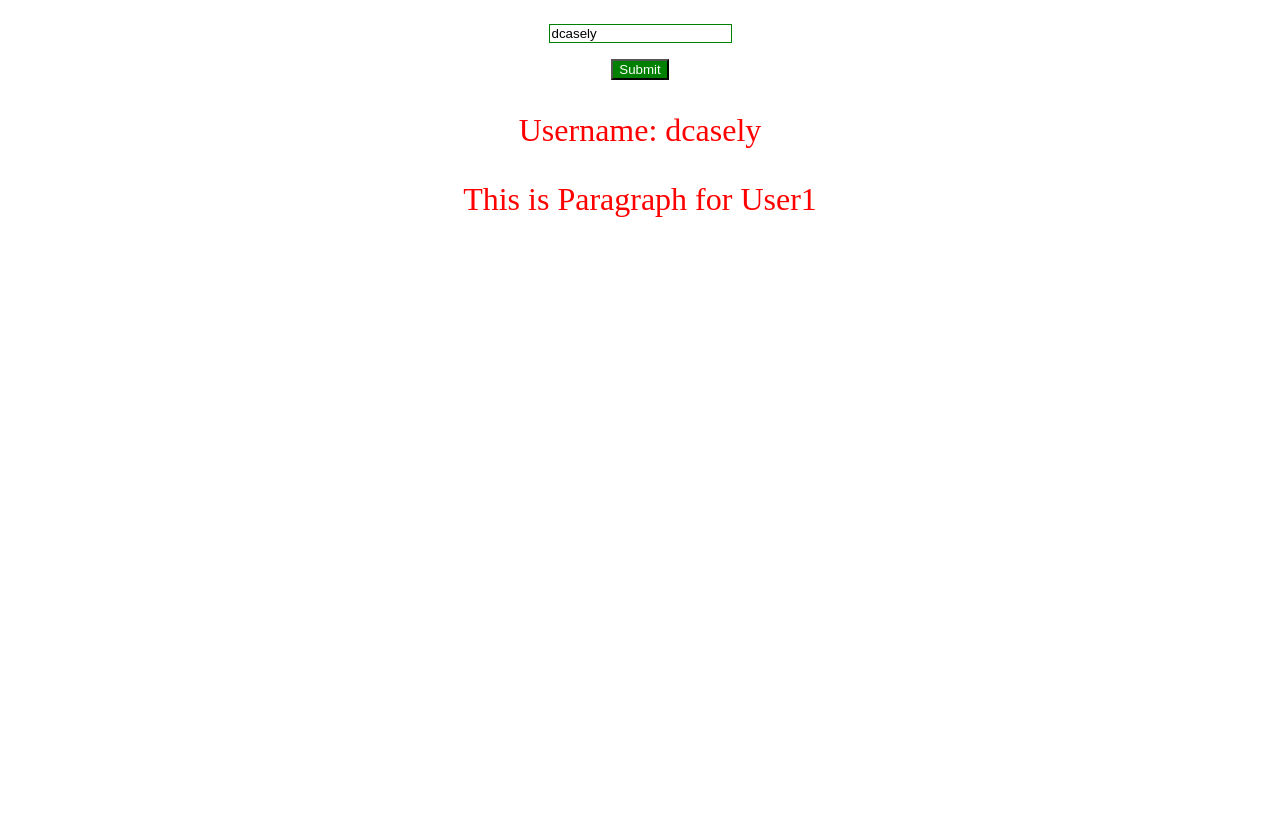
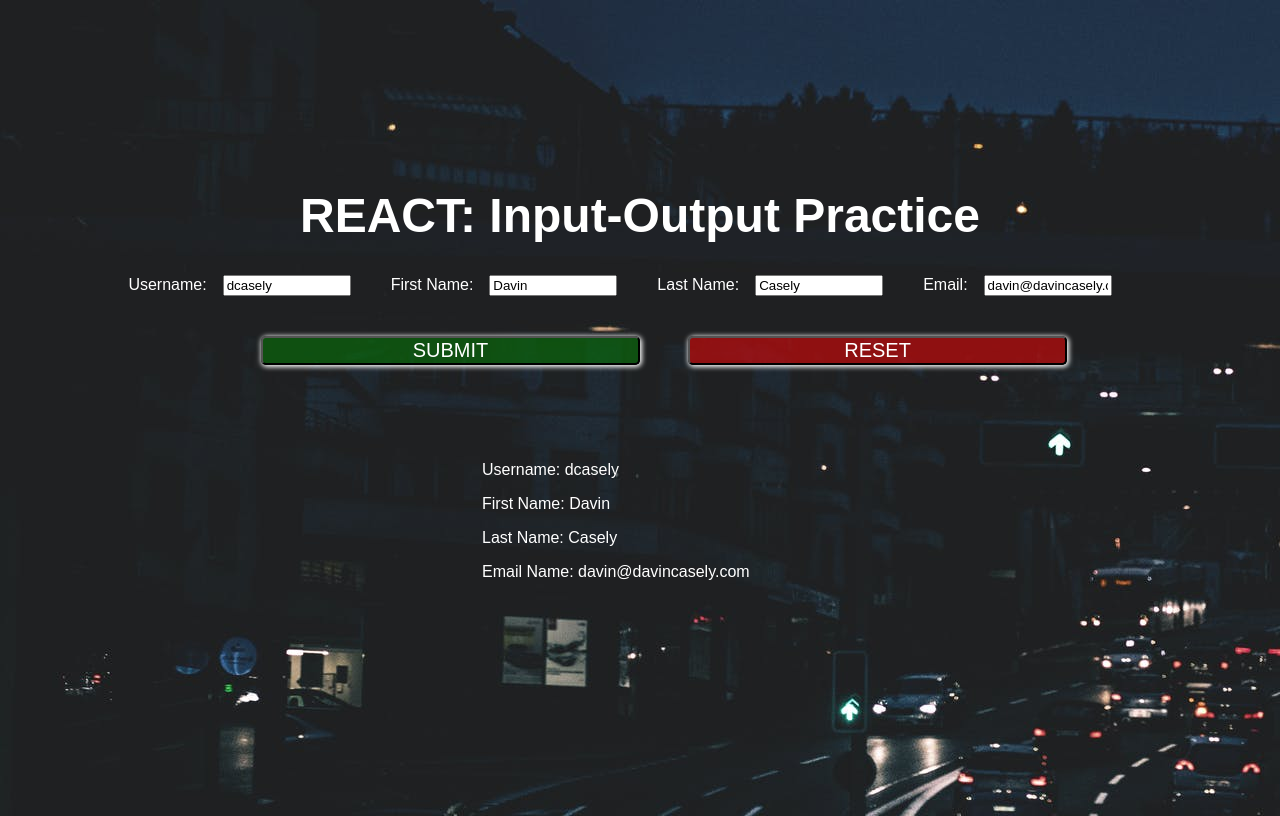
Before and after one commit to DCasely/REACT-input-output, a React (Create React App) app: page / in a window 1280 px wide. Built offline with nearby package versions, Linux system fonts and the light colour scheme.

Commit message:
added plenty of styling

```diff
--- a/public/index.html
+++ b/public/index.html
@@ -24,7 +24,10 @@
       work correctly both with client-side routing and a non-root public URL.
       Learn how to configure a non-root public URL by running `npm run build`.
     -->
-    <title>React App</title>
+
+    <link rel="stylesheet" href="./styles.css" />
+
+    <title>React: Input-Output Practice</title>
   </head>
   <body>
     <noscript>You need to enable JavaScript to run this app.</noscript>
--- /dev/null
+++ b/public/styles.css
@@ -0,0 +1,9 @@
+body {
+  background-image: url(./images/darkstreet.jpeg);
+  height: 100vh;
+  font-family: sans-serif;
+  color: #fff;
+  display: flex;
+  justify-content: center;
+  align-items: center;
+}
--- a/src/App.js
+++ b/src/App.js
@@ -1,9 +1,17 @@
 import React, { useState } from 'react';
+import Header from './Header/Header';
 import UserInput from './UserInput/UserInput';
 import UserOutput from './UserOutput/UserOutput';
 
 const App = () => {
-  const [updateUser, setUpdateUser] = useState('dcasely');
+  const [updateUser, setUpdateUser] = useState({
+    username: 'dcasely',
+    firstName: 'Davin',
+    lastName: 'Casely',
+    email: 'davin@davincasely.com',
+  });
+
+  const updateFields = () => {};
 
   const changeUser = (e) => {
     console.log(e.target);
@@ -12,8 +20,22 @@ const App = () => {
 
   return (
     <div>
-      <UserInput updateUser={changeUser} userName={updateUser} />
-      <UserOutput username={updateUser} text="This is Paragraph for User1" />
+      <Header />
+      <UserInput
+        updateUser={changeUser}
+        updateField={updateFields}
+        userName={updateUser.username}
+        firstName={updateUser.firstName}
+        lastName={updateUser.lastName}
+        email={updateUser.email}
+      />
+      <UserOutput
+        username={updateUser.username}
+        firstName={updateUser.firstName}
+        lastName={updateUser.lastName}
+        email={updateUser.email}
+        text="This is Paragraph for User1"
+      />
     </div>
   );
 };
--- /dev/null
+++ b/src/Header/Header.css
@@ -0,0 +1,4 @@
+.Header {
+  font-size: 3rem;
+  text-align: center;
+}
--- /dev/null
+++ b/src/Header/Header.js
@@ -0,0 +1,8 @@
+import React from 'react';
+import './Header.css';
+
+const Header = () => {
+  return <h1 className="Header">REACT: Input-Output Practice</h1>;
+};
+
+export default Header;
--- a/src/UserInput/UserInput.css
+++ b/src/UserInput/UserInput.css
@@ -1,16 +1,44 @@
 .UserInput {
-  display: flex;
-  justify-content: center;
-  align-items: center;
-  flex-direction: column;
+  text-align: center;
 }
 
-.UserInput .input-username {
-  margin: 1rem;
-  border: 1px solid green;
+.UserInput label {
+  display: inline-block;
+  width: auto;
+  margin-right: 1rem;
 }
 
-.UserInput .submit-btn {
-  background-color: green;
+.UserInput input {
+  margin-right: 2.5rem;
+  width: 7.5rem;
+}
+
+.UserInput button {
+  display: inline-block;
+  width: 30%;
+  margin: 2.5rem 3rem 1rem;
+  background-color: rgba(0, 128, 0, 0.5);
+  border-radius: 5px;
+  box-shadow: 1px 1px 5px 1px #fff;
+  font-size: 1.25rem;
+  text-transform: uppercase;
   color: white;
 }
+
+.UserInput button:last-of-type {
+  background-color: rgba(255, 0, 0, 0.5);
+  margin: 1rem auto;
+}
+
+.UserInput button:hover {
+  transform: scale(1.1);
+  cursor: pointer;
+}
+
+.UserInput button:active {
+  transform: scale(1);
+}
+
+.UserInput button:focus {
+  outline: none;
+}
--- a/src/UserInput/UserInput.js
+++ b/src/UserInput/UserInput.js
@@ -3,15 +3,44 @@ import './UserInput.css';
 
 const UserInput = (props) => {
   return (
-    <div className="UserInput">
+    <div>
+      <form onSubmit={props.updateUser} className="UserInput">
+        <label htmlFor="username">Username: </label>
         <input
+          onChange={props.updateField}
           className="input-username"
           name="username"
-        onChange={props.updateUser}
           type="text"
           value={props.userName}
         />
-      <button className="submit-btn">Submit</button>
+
+        <label htmlFor="firstname">First Name: </label>
+        <input
+          onChange={props.updateField}
+          name="firstname"
+          type="text"
+          value={props.firstName}
+        />
+
+        <label htmlFor="lastname">Last Name: </label>
+        <input
+          onChange={props.updateField}
+          name="lastname"
+          type="text"
+          value={props.lastName}
+        />
+
+        <label htmlFor="email">Email: </label>
+        <input
+          onChange={props.updateField}
+          name="email"
+          type="text"
+          value={props.email}
+        />
+
+        <button>Submit</button>
+        <button>RESET</button>
+      </form>
     </div>
   );
 };
--- a/src/UserOutput/UserOutput.css
+++ b/src/UserOutput/UserOutput.css
@@ -0,0 +1,5 @@
+.output {
+  color: white;
+  width: 25%;
+  margin: 5rem auto;
+}
--- a/src/UserOutput/UserOutput.js
+++ b/src/UserOutput/UserOutput.js
@@ -1,16 +1,13 @@
 import React from 'react';
+import './UserOutput.css';
 
 const UserOutput = (props) => {
-  const styleOutput = {
-    textAlign: 'center',
-    color: 'red',
-    fontSize: '2rem',
-  };
-
   return (
-    <div style={styleOutput}>
+    <div className="output">
       <p>Username: {props.username}</p>
-      <p>{props.text}</p>
+      <p>First Name: {props.firstName}</p>
+      <p>Last Name: {props.lastName}</p>
+      <p>Email Name: {props.email}</p>
     </div>
   );
 };
```
Also changed, not shown: public/images/darkstreet.jpeg (added), src/App.css (added). Lines whose indentation alone changed are shown as unchanged.
